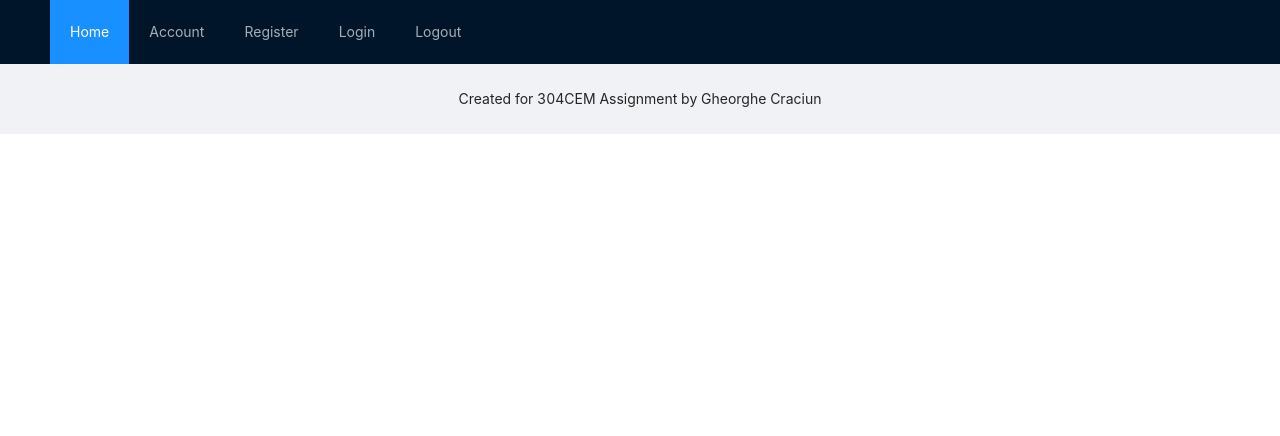
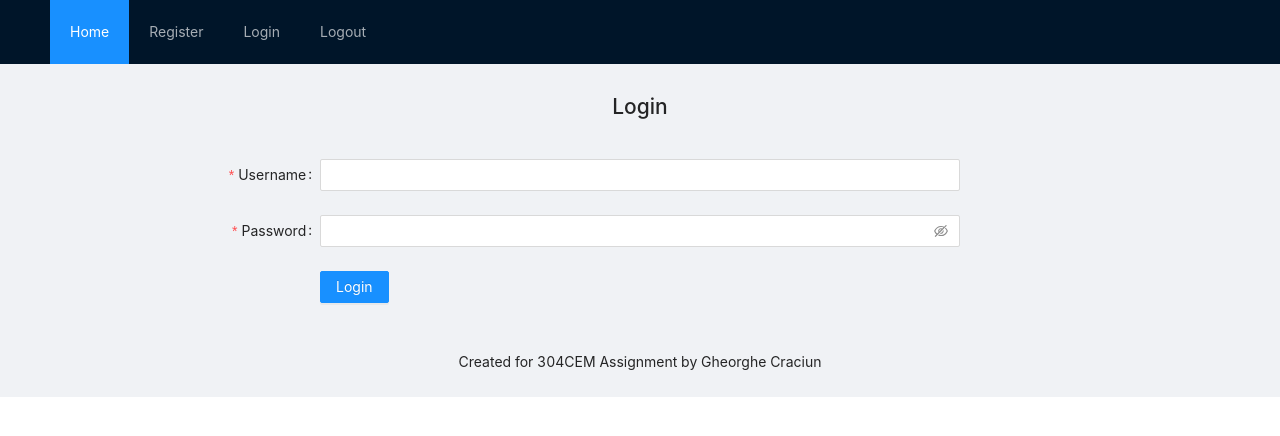
Before and after one commit to gheorghecr/ReactFrontEndFullStackAPP, a React (Create React App) app: page /login in a window 1280 px wide. Shown: the top 436 px of the page. Built offline with nearby package versions, Linux system fonts and the light colour scheme.

Commit message:
Addding login view

```diff
--- a/src/App.js
+++ b/src/App.js
@@ -3,6 +3,7 @@ import './App.css';
 import Nav from './components/nav';
 import Account from './components/account';
 import Register from './components/register';
+import Login from './components/login';
 
 import UserContext from './contexts/user';
 
@@ -54,8 +55,8 @@ class App extends React.Component {
 
                 <Route path="/account" children={<Account />} />
                 <Route path="/register" children={<Register />} />
-                 {/* <Route path="/login" children={<Login />} />
-                <Route path="/post/:id" children={<Post />} />
+                <Route path="/login" children={<Login />} />
+                {/* <Route path="/post/:id" children={<Post />} />
                 <Route path="/" children={<Home />} exact />
                 */}
               </Switch>
--- /dev/null
+++ b/src/components/login.js
@@ -0,0 +1,125 @@
+import React from 'react';
+import UserContext from '../contexts/user';
+import { Form, Input, Button, Alert} from 'antd';
+import { status, json } from '../utilities/requestHandlers';
+import { withRouter } from 'react-router-dom';
+
+
+const formItemLayout = {
+	labelCol: { xs: { span: 24 }, sm: { span: 6 } },
+	wrapperCol: { xs: { span: 24 }, sm: { span: 12 } }
+};
+
+const tailFormItemLayout = {
+	wrapperCol: { xs: { span: 24, offset: 0 }, sm: { span: 16, offset: 6 } },
+};
+
+
+const passwordRules = [
+    { required: true, message: 'Please input your password!' }
+];
+
+const usernameRules = [
+    { required: true, message: 'Please input your username!', whitespace: true }
+]
+
+/**
+* Login form component for app sing in.
+*/
+class LoginForm extends React.Component {
+
+	constructor(props) {
+		super(props);
+		this.state = {
+			loading: false,
+			success: false, // state to check when to show the alert
+			error: false, // state to check when to show the alert
+			errorMessage: ' ', // error alert message
+		};
+		this.login = this.login.bind(this);
+        this.onFinishFailed = this.onFinishFailed.bind(this);
+    }
+
+    static contextType = UserContext;
+
+    login(values) {
+        const { username, password } = values;
+        console.log(`logging in user: ${username}`)
+        fetch('https://maximum-arena-3000.codio-box.uk/api/users/login', {
+            method: "POST",
+            headers: {
+                "Authorization": "Basic " + btoa(username + ":" + password)
+            }
+        })
+            .then(status)
+            .then(json)
+            .then(user => {
+                alert("User logged IN")
+                console.log('Logged in successfully');
+                console.log(user);
+                this.context.login(user);
+            })
+            .catch(error => {
+                // TODO: show nicely formatted error message
+                console.log('Login failed');
+                alert("Login failed")
+            });
+    }
+
+	/**
+	* When there is as an error on submit.
+	*/
+	onFinishFailed = (errorInfo) => {
+		console.log('Failed:', errorInfo);
+	};
+
+	render() {
+		/**
+		* Error Alert from ant design.
+		*/
+		const errorMessage = (
+			<Alert
+				message="Error"
+				description= {this.state.errorMessage}
+				type="error"
+				showIcon
+			/>
+		);
+
+		/**
+		* Success Alert from ant design.
+		*/
+		const successMessage = (
+			<Alert
+				message="Login successfully!"
+				description="You will be redirected to home page."
+				type="success"
+				showIcon
+			/>
+		);
+
+		return (
+			<>
+				{this.state.success ? <div>{successMessage}</div> : ''}  {/* Show success message when user logs in successfully*/}
+				{this.state.error ? <div>{errorMessage}</div> : ''} {/* Show error message when user does not log in successfully*/}
+
+				<h1 align="middle" style={{ padding: '2% 20%' }}>Login</h1>
+				<Form {...formItemLayout} name="register" onFinish={this.onFinish} scrollToFirstError onFinishFailed={this.onFinishFailed}>
+					<Form.Item name="username" label="Username" rules={usernameRules}>
+						<Input />
+					</Form.Item>
+					<Form.Item name="password" label="Password" rules={passwordRules} hasFeedback>
+						<Input.Password />
+					</Form.Item>
+					<Form.Item {...tailFormItemLayout}>
+						<Button type="primary" htmlType="submit">
+							Login
+					</Button>
+					</Form.Item>
+				</Form>
+			</>
+		);
+	}
+}
+
+export default withRouter(LoginForm);
--- a/src/components/nav.js
+++ b/src/components/nav.js
@@ -11,14 +11,14 @@ function Nav(props) {
         <div className="logo" />
         <Menu theme="dark" mode="horizontal" defaultSelectedKeys={['1']}>
           <Menu.Item key="1"><Link to="/">Home</Link></Menu.Item>
-          <Menu.Item key="2"><Link to="/account">Account</Link></Menu.Item>
-          <Menu.Item key="3">
+          {/* <Menu.Item key="2"><Link to="/account">Account</Link></Menu.Item> */}
+          <Menu.Item key="2">
             <Link to="/register">Register</Link>
           </Menu.Item>
-          <Menu.Item key="4">
+          <Menu.Item key="3">
             <Link to="/login">Login</Link>
           </Menu.Item>
-          <Menu.Item key="5" onClick={logout}>
+          <Menu.Item key="4" onClick={logout}>
             <Link to="/">Logout</Link>
           </Menu.Item>
         </Menu>
--- a/src/components/register.js
+++ b/src/components/register.js
@@ -118,13 +118,11 @@ class RegistrationForm extends React.Component {
 
 			})
 			.catch(error => {
-				// TODO: show nicely formatted error message and clear form
-				alert(`Error: ${JSON.stringify(error)}`);
+				window.scrollTo(0, 0);
 				this.setState({
-					errorMessage: `${JSON.stringify(error)}`,
+					errorMessage: `${JSON.stringify(error.errorMessage)}`,
 					error: true
 				});
-
 			});
 	};
 
```
